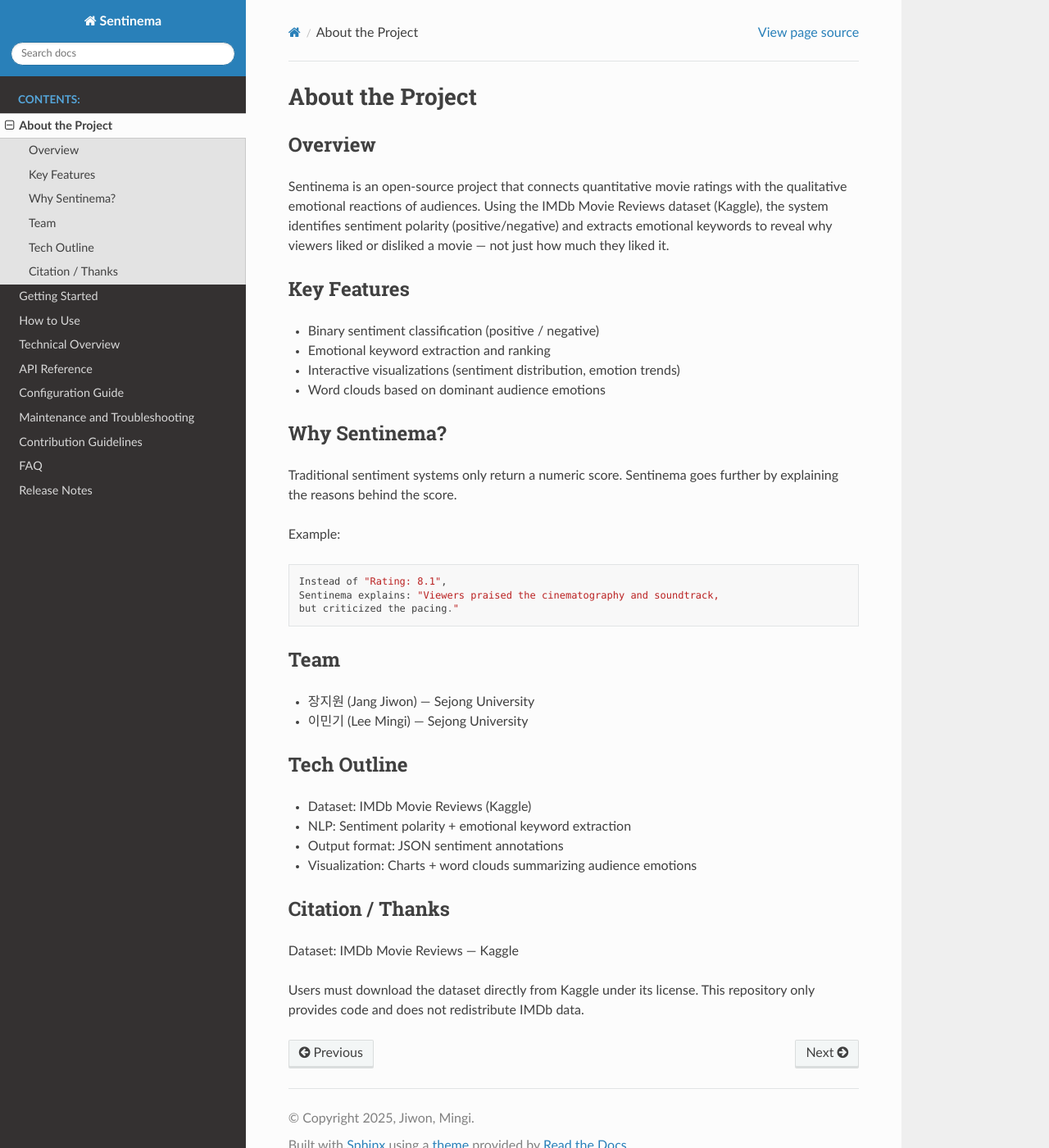
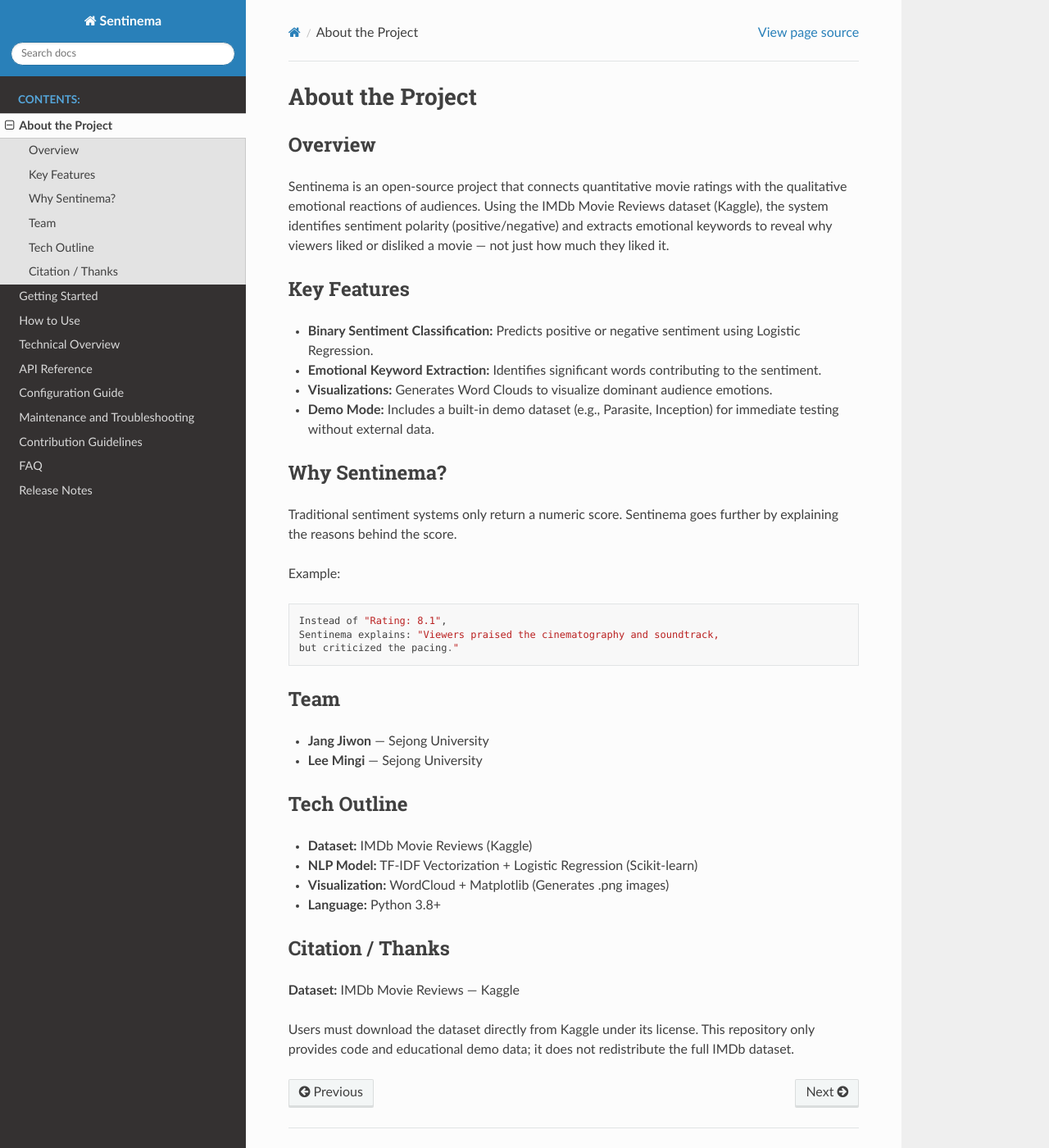
Before and after one commit to JIWONJJJ/Sentinema, a Sphinx documentation site: the page built from docs/source/about.rst, in a window 1280 px wide and 1400 px high. Shown: the whole window at 82% size. Built offline with Sphinx 7.4.7 and the Read the Docs theme 3.1.0, drawn with Linux system fonts in a browser that asks for light colours.

Commit message:
Update about.rst

```diff
--- a/docs/source/about.rst
+++ b/docs/source/about.rst
@@ -13,10 +13,10 @@ or disliked a movie — not just how much they liked it.
 Key Features
 ------------
 
-- Binary sentiment classification (positive / negative)
-- Emotional keyword extraction and ranking
-- Interactive visualizations (sentiment distribution, emotion trends)
-- Word clouds based on dominant audience emotions
+- **Binary Sentiment Classification:** Predicts positive or negative sentiment using Logistic Regression.
+- **Emotional Keyword Extraction:** Identifies significant words contributing to the sentiment.
+- **Visualizations:** Generates Word Clouds to visualize dominant audience emotions.
+- **Demo Mode:** Includes a built-in demo dataset (e.g., Parasite, Inception) for immediate testing without external data.
 
 Why Sentinema?
 --------------
@@ -33,21 +33,21 @@ Example::
 Team
 ----
 
-- 장지원 (Jang Jiwon) — Sejong University
-- 이민기 (Lee Mingi) — Sejong University
+- **Jang Jiwon** — Sejong University
+- **Lee Mingi** — Sejong University
 
 Tech Outline
 ------------
 
-- Dataset: IMDb Movie Reviews (Kaggle)
-- NLP: Sentiment polarity + emotional keyword extraction
-- Output format: JSON sentiment annotations
-- Visualization: Charts + word clouds summarizing audience emotions
+- **Dataset:** IMDb Movie Reviews (Kaggle)
+- **NLP Model:** TF-IDF Vectorization + Logistic Regression (Scikit-learn)
+- **Visualization:** WordCloud + Matplotlib (Generates .png images)
+- **Language:** Python 3.8+
 
 Citation / Thanks
 -----------------
 
-Dataset: IMDb Movie Reviews — Kaggle
+**Dataset:** IMDb Movie Reviews — Kaggle
 
 Users must download the dataset directly from Kaggle under its license.
-This repository only provides code and does not redistribute IMDb data.
+This repository only provides code and educational demo data; it does not redistribute the full IMDb dataset.
```
